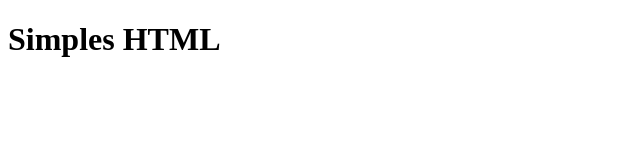
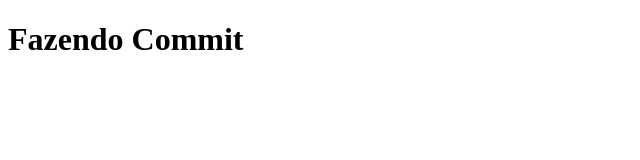
Before and after one commit to Kenzie-Academy-Brasil-Developers/simples-html-aula-sprint-1-luancatarino, a plain HTML site: page index.html in a window 1280 px wide. Shown: the whole page, without its empty margins (0-640 px from the left). Drawn offline with Linux system fonts and the light colour scheme.

Commit message:
Change h1 content

```diff
--- a/index.html
+++ b/index.html
@@ -7,6 +7,6 @@
         <title>Simples HTML</title>
     </head>
     <body>
-    <h1>Simples HTML</h1>
+        <h1>Fazendo Commit</h1>
     </body>
 </html>
```
Lines whose indentation alone changed are shown as unchanged.
